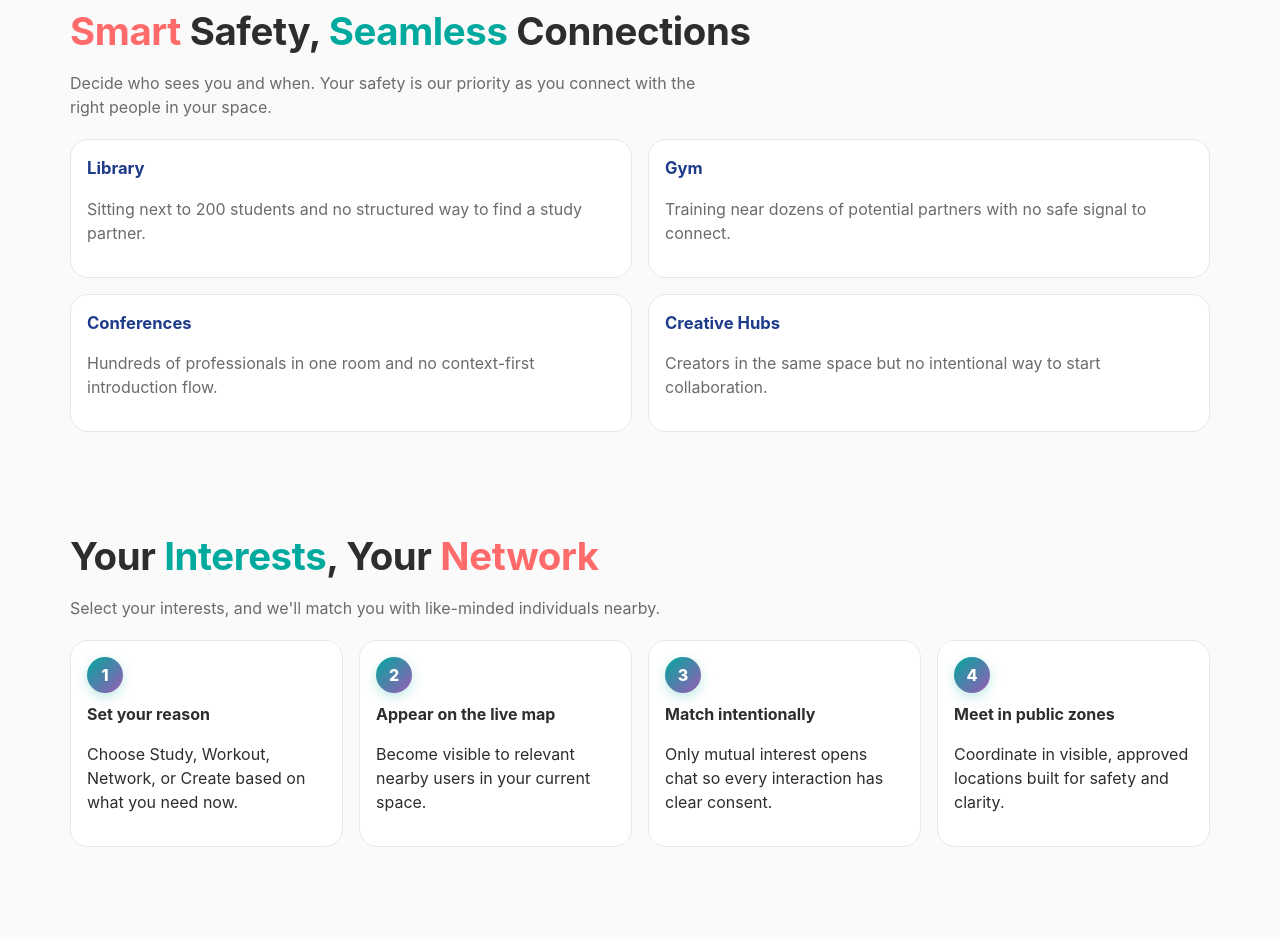
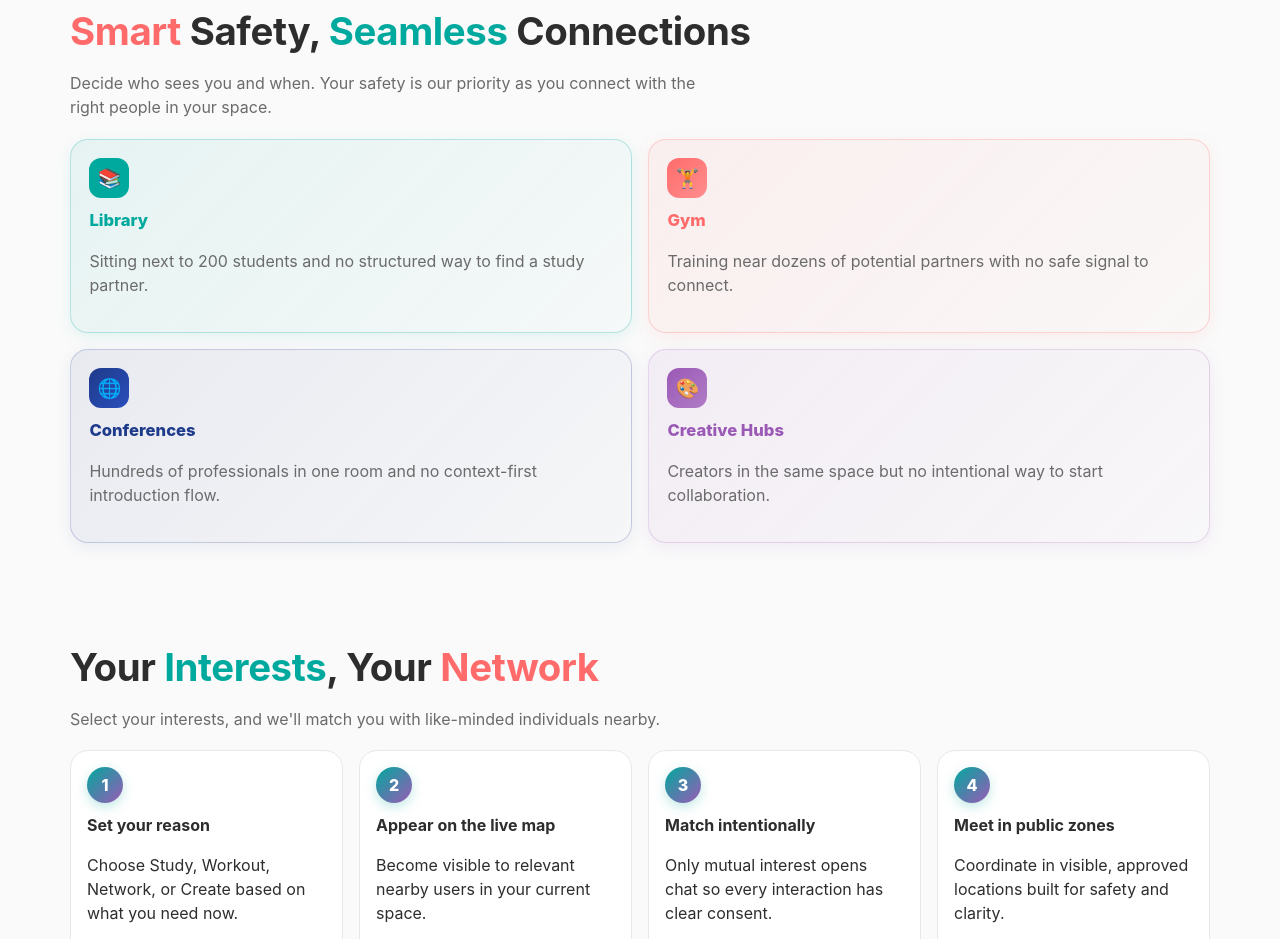
Before and after one commit to Sevyn1/Proximeet-Website, a plain HTML site: page index.html in a window 1280 px wide. Shown: the part 819-1758 px from the top of the page. Drawn offline with Linux system fonts and the light colour scheme.

Commit message:
Located Cards

```diff
--- a/index.html
+++ b/index.html
@@ -393,20 +393,119 @@
 
       .card {
         background: var(--surface);
-        border: 1px solid var(--line);
         border-radius: var(--radius-md);
-        padding: 1rem;
+        padding: 1.15rem;
+        position: relative;
+        transition:
+          transform 0.25s ease,
+          box-shadow 0.25s ease;
+      }
+
+      .card:hover {
+        transform: translateY(-3px);
+      }
+
+      .card-icon {
+        display: inline-flex;
+        align-items: center;
+        justify-content: center;
+        width: 40px;
+        height: 40px;
+        border-radius: 12px;
+        font-size: 1.2rem;
+        margin-bottom: 0.65rem;
       }
 
       .card h3 {
         margin: 0 0 0.4rem;
         font-size: 1.04rem;
-        color: var(--primary);
+        font-weight: 800;
       }
 
       .card p,
       .card li {
         color: var(--muted);
+        line-height: 1.5;
+      }
+
+      /* Library - teal */
+      .card.card-library {
+        background: linear-gradient(
+          135deg,
+          rgba(0, 169, 157, 0.08) 0%,
+          rgba(0, 169, 157, 0.02) 100%
+        );
+        border: 1.5px solid rgba(0, 169, 157, 0.25);
+        box-shadow: 0 4px 16px rgba(0, 169, 157, 0.1);
+      }
+      .card.card-library:hover {
+        box-shadow: 0 8px 28px rgba(0, 169, 157, 0.2);
+      }
+      .card.card-library .card-icon {
+        background: linear-gradient(135deg, var(--teal), var(--accent));
+      }
+      .card.card-library h3 {
+        color: var(--teal);
+      }
+
+      /* Gym - coral */
+      .card.card-gym {
+        background: linear-gradient(
+          135deg,
+          rgba(255, 107, 107, 0.08) 0%,
+          rgba(255, 107, 107, 0.02) 100%
+        );
+        border: 1.5px solid rgba(255, 107, 107, 0.25);
+        box-shadow: 0 4px 16px rgba(255, 107, 107, 0.1);
+      }
+      .card.card-gym:hover {
+        box-shadow: 0 8px 28px rgba(255, 107, 107, 0.2);
+      }
+      .card.card-gym .card-icon {
+        background: linear-gradient(135deg, var(--coral), #ff8e8e);
+      }
+      .card.card-gym h3 {
+        color: var(--coral);
+      }
+
+      /* Conferences - primary */
+      .card.card-conferences {
+        background: linear-gradient(
+          135deg,
+          rgba(30, 58, 138, 0.08) 0%,
+          rgba(30, 58, 138, 0.02) 100%
+        );
+        border: 1.5px solid rgba(30, 58, 138, 0.2);
+        box-shadow: 0 4px 16px rgba(30, 58, 138, 0.08);
+      }
+      .card.card-conferences:hover {
+        box-shadow: 0 8px 28px rgba(30, 58, 138, 0.18);
+      }
+      .card.card-conferences .card-icon {
+        background: linear-gradient(135deg, var(--primary), #2a4fbc);
+      }
+      .card.card-conferences h3 {
+        color: var(--primary);
+      }
+
+      /* Creative Hubs - purple */
+      .card.card-creative {
+        background: linear-gradient(
+          135deg,
+          rgba(155, 89, 182, 0.08) 0%,
+          rgba(155, 89, 182, 0.02) 100%
+        );
+        border: 1.5px solid rgba(155, 89, 182, 0.2);
+        box-shadow: 0 4px 16px rgba(155, 89, 182, 0.1);
+      }
+      .card.card-creative:hover {
+        box-shadow: 0 8px 28px rgba(155, 89, 182, 0.2);
+      }
+      .card.card-creative .card-icon {
+        background: linear-gradient(135deg, var(--purple), #b07cc6);
+      }
+      .card.card-creative h3 {
+        color: var(--purple);
       }
 
       .steps {
@@ -946,28 +1045,32 @@
           connect with the right people in your space.
         </p>
         <div class="grid">
-          <article class="card">
+          <article class="card card-library">
+            <div class="card-icon">📚</div>
             <h3>Library</h3>
             <p>
               Sitting next to 200 students and no structured way to find a study
               partner.
             </p>
           </article>
-          <article class="card">
+          <article class="card card-gym">
+            <div class="card-icon">🏋️</div>
             <h3>Gym</h3>
             <p>
               Training near dozens of potential partners with no safe signal to
               connect.
             </p>
           </article>
-          <article class="card">
+          <article class="card card-conferences">
+            <div class="card-icon">🌐</div>
             <h3>Conferences</h3>
             <p>
               Hundreds of professionals in one room and no context-first
               introduction flow.
             </p>
           </article>
-          <article class="card">
+          <article class="card card-creative">
+            <div class="card-icon">🎨</div>
             <h3>Creative Hubs</h3>
             <p>
               Creators in the same space but no intentional way to start
```
